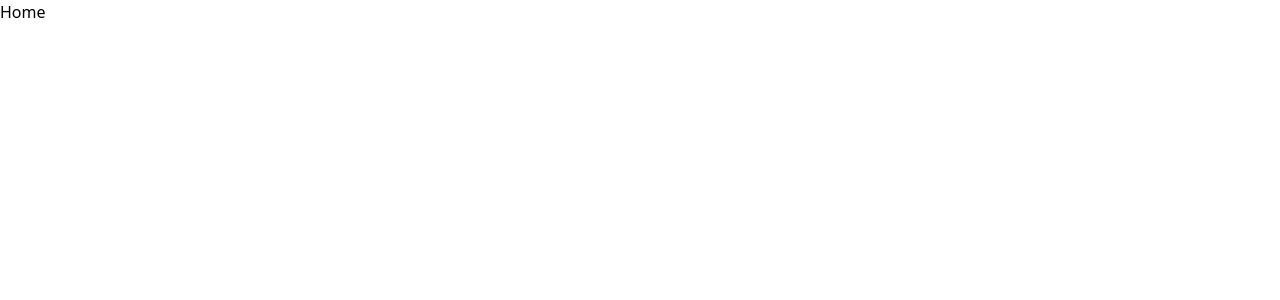
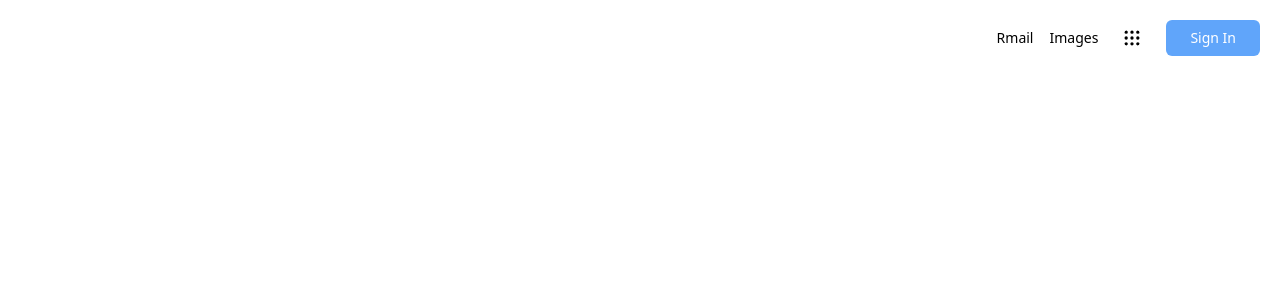
Before and after one commit to robfoss/robs-google, a Next.js app: page / in a window 1280 px wide. Shown: the top 300 px of the page. Built offline with nearby package versions, Linux system fonts and the light colour scheme.

Commit message:
added right side of header component

```diff
--- a/package.json
+++ b/package.json
@@ -13,7 +13,8 @@
     "eslint-config-next": "13.2.4",
     "next": "13.2.4",
     "react": "18.2.0",
-    "react-dom": "18.2.0"
+    "react-dom": "18.2.0",
+    "react-icons": "^4.8.0"
   },
   "devDependencies": {
     "autoprefixer": "^10.4.14",
--- a/src/app/page.js
+++ /dev/null
@@ -1,5 +0,0 @@
-import React from 'react';
-
-export default function Home() {
-  return <div>Home</div>;
-}
--- /dev/null
+++ b/src/app/page.jsx
@@ -0,0 +1,10 @@
+import React from 'react';
+import HomeHeader from '@/components/HomeHeader';
+
+export default function Home() {
+  return (
+    <>
+      <HomeHeader />
+    </>
+  );
+}
--- /dev/null
+++ b/src/components/HomeHeader.jsx
@@ -0,0 +1,22 @@
+import React from 'react';
+import Link from 'next/link';
+import { TbGridDots } from 'react-icons/tb';
+
+export default function HomeHeader() {
+  return (
+    <header className='flex justify-end p-5 text-sm'>
+      <div className='flex space-x-4 items-center'>
+        <Link href='https://mail.google.com' className='hover:underline'>
+          Rmail
+        </Link>
+        <Link href='https://image.google.com' className='hover:underline'>
+          Images
+        </Link>
+        <TbGridDots className='bg-transparent hover:bg-gray-200 rounded-full text-4xl p-2' />
+        <button className='bg-blue-400 text-white px-6 py-2 font-medium rounded-md hover:brightness-105 hover:shadow-md transition-shadow'>
+          Sign In
+        </button>
+      </div>
+    </header>
+  );
+}
```
Also changed, not shown: 1 other file (tests, documents, lock files or other folders).
